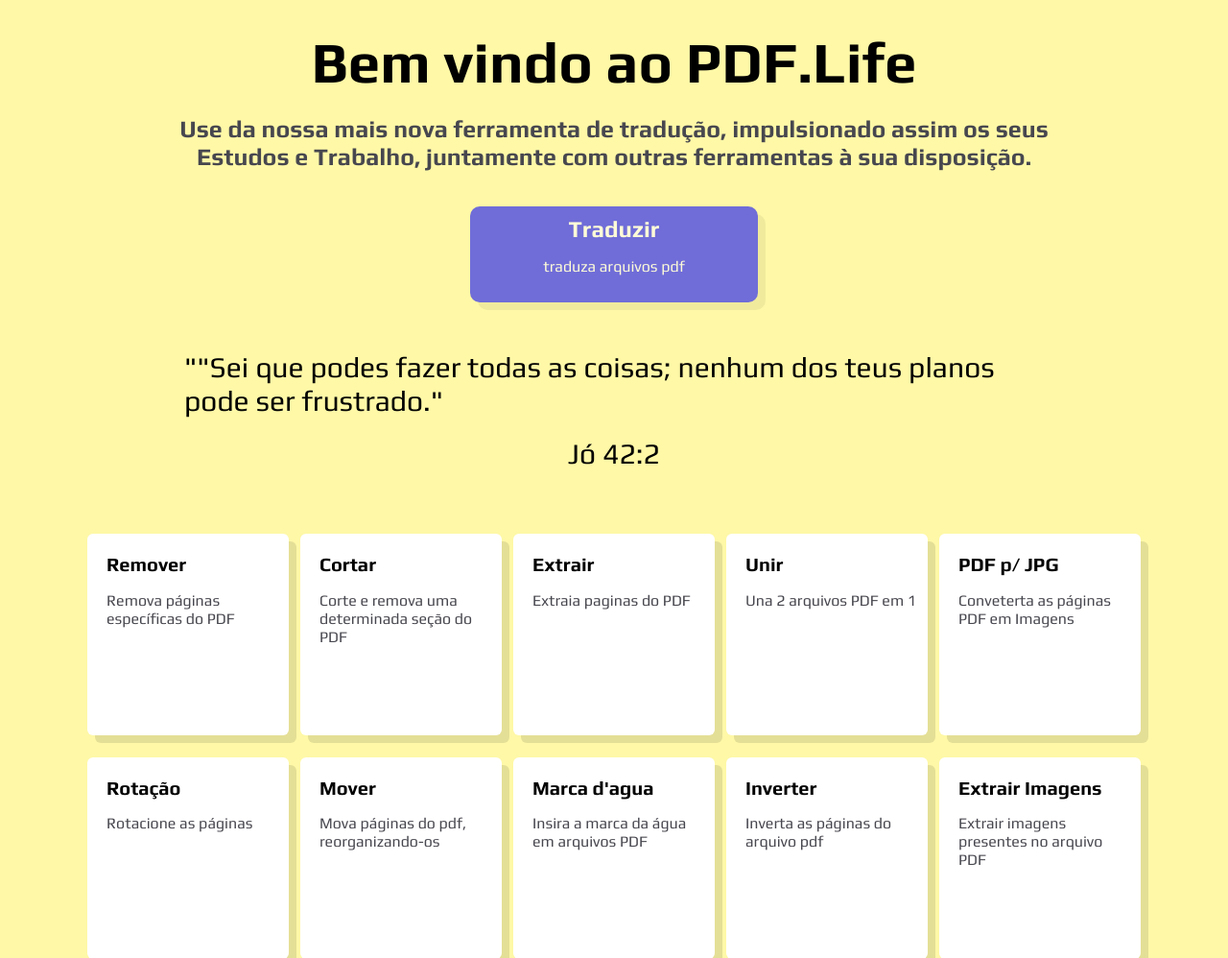
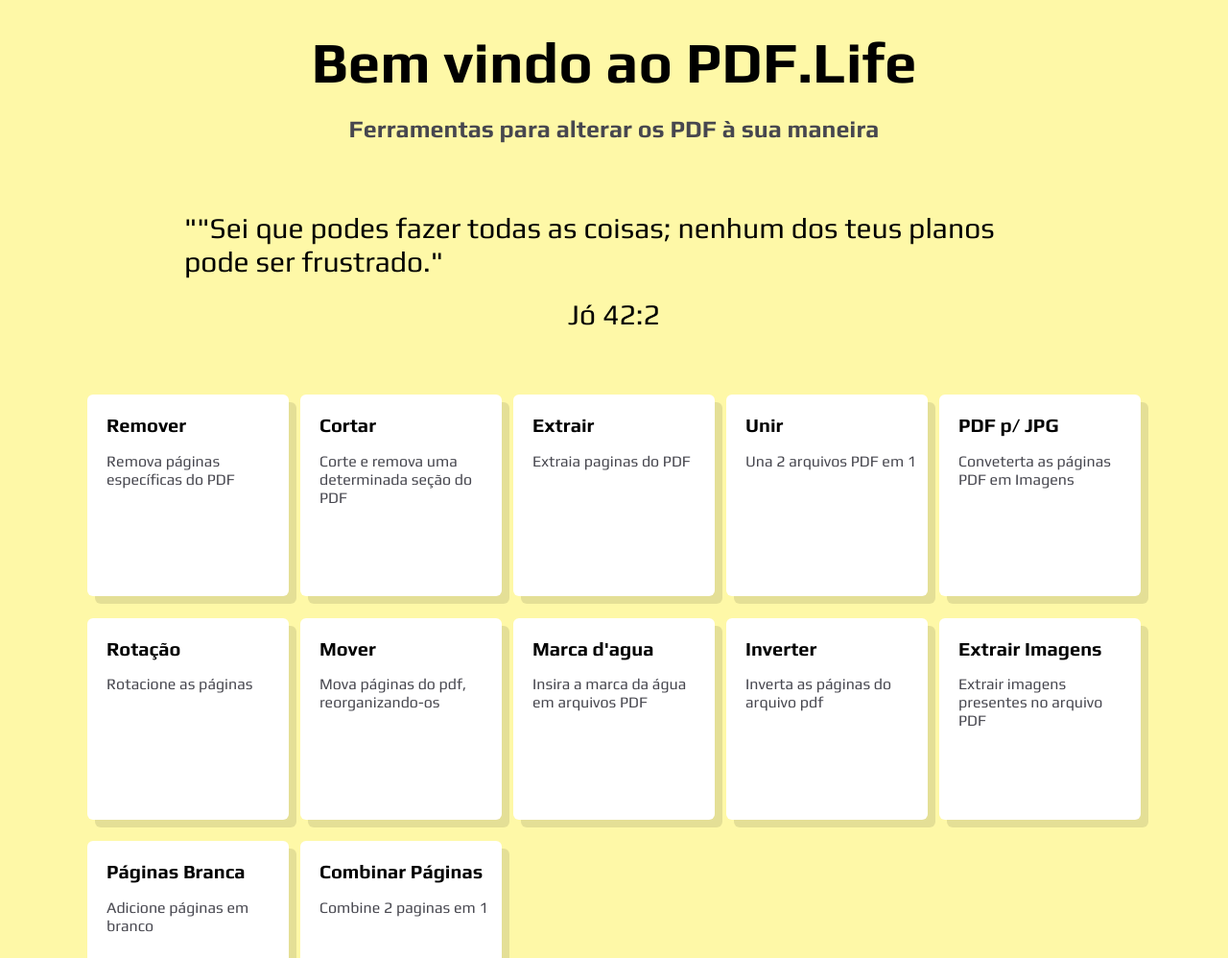
Before and after one commit to pdflife/pdf_life, a Flask app: page / in a window 1280 px wide. Shown: the part 70-1068 px from the top of the page at 96% size. Run offline with Flask 3, Linux system fonts and the light colour scheme.

Commit message:
Update main.html

```diff
--- a/templates/main.html
+++ b/templates/main.html
@@ -66,11 +66,11 @@
 <div class="tentando">
 <div class="titulo">
     <h1>Bem vindo ao PDF.Life</h1>
-    <h2>Use da nossa mais nova ferramenta de tradução, impulsionado assim os seus Estudos e Trabalho, juntamente com outras ferramentas à sua disposição. </h2>
+    <h2>Ferramentas para alterar os PDF à sua maneira</h2>
 </div>
 
 
-<div class="container">
+<div class="container" style='display:none'>
     <a href="{{ url_for('traduzir_html') }}">
     <div class="elemento">
         <h1 class="blinking-text">Traduzir</h1>
```
